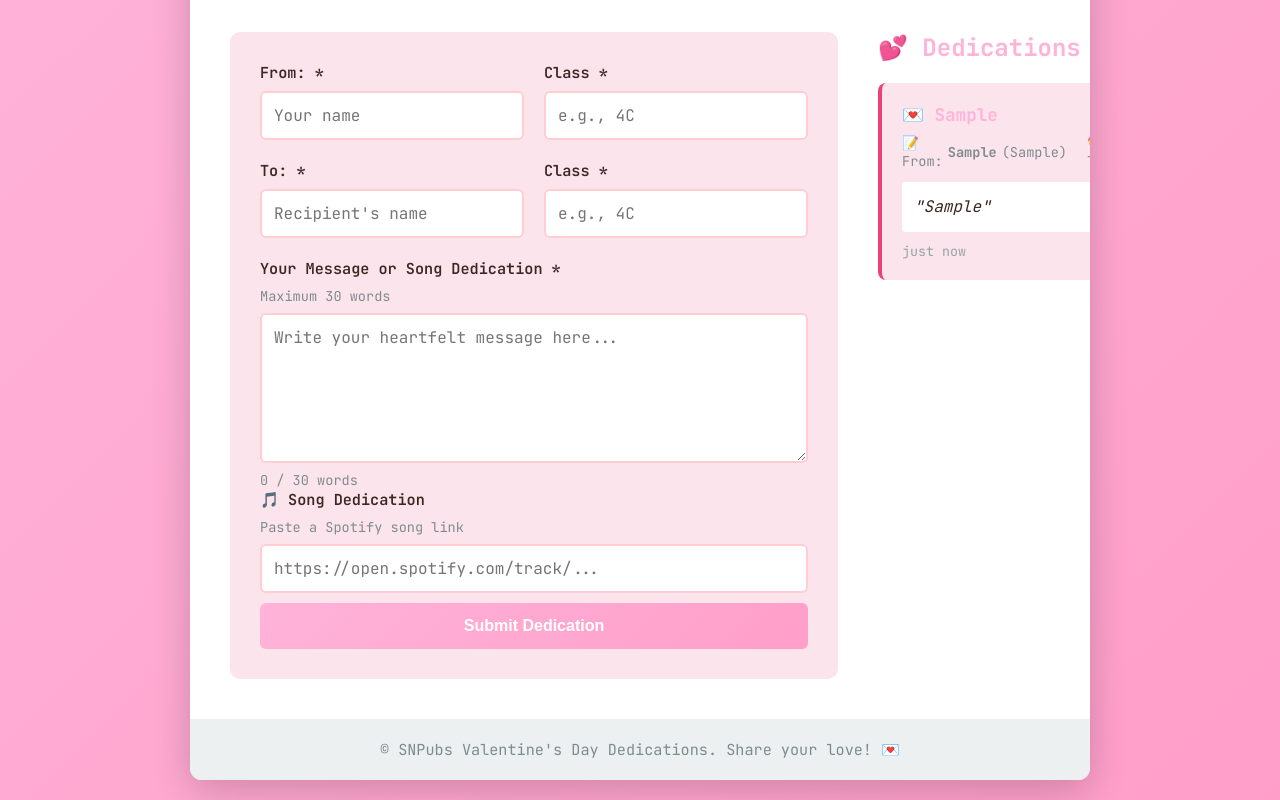
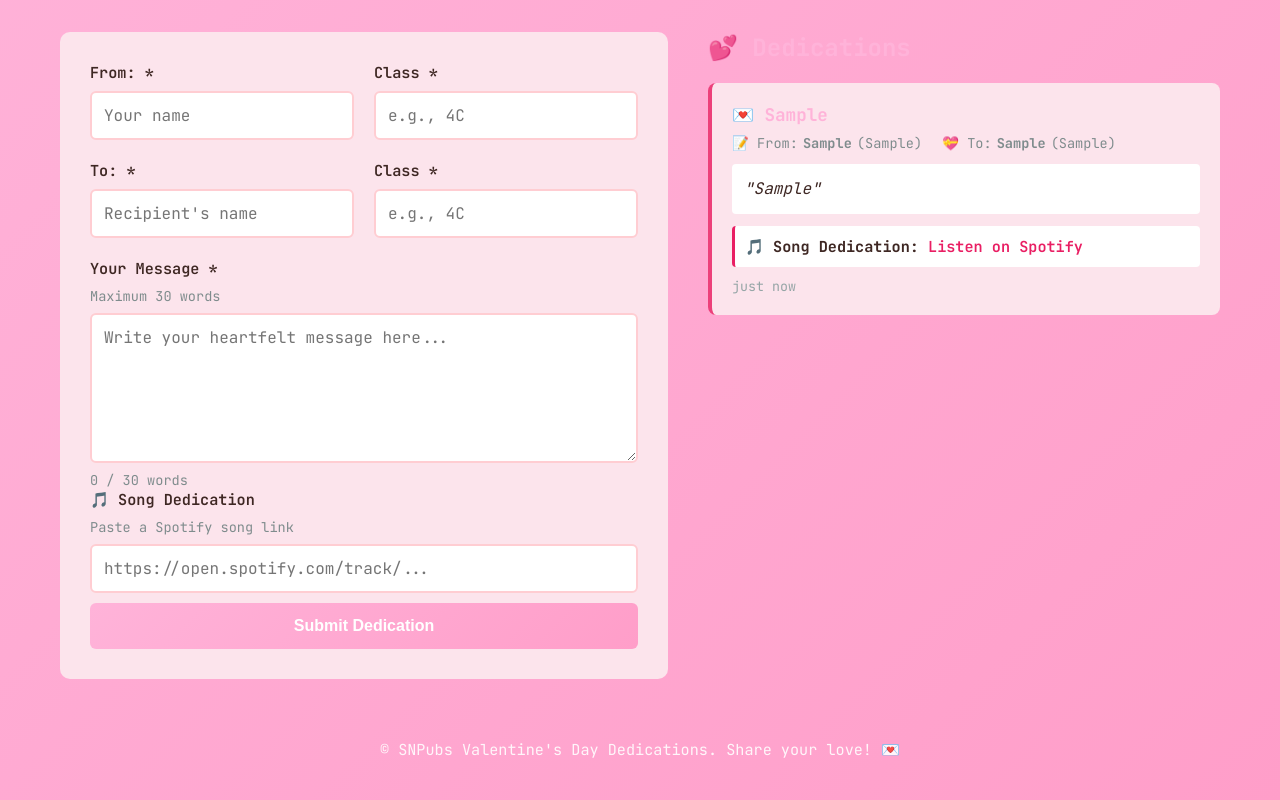
Before and after one commit to avrilwl/snpubsvday, a website: page index.html in a window 1280 px wide. Both pictures are taken after typing "Sample", "Sample", "Sample", "Sample", "Sample", "Sample" into the empty fields and a click on the button "Submit Dedication". Shown: the part 194-994 px from the top of the page. Drawn offline with Linux system fonts and the light colour scheme.

Commit message:
Add files via upload

```diff
--- a/app.js
+++ b/app.js
@@ -142,6 +142,9 @@ function handleFormSubmit(e) {
         recipientName: recipientName.value.trim(),
         recipientClass: recipientClass.value.trim(),
         message: message.value.trim(),
+        spotifyUrl: spotifyUrl.value.trim() || undefined,
+        songTitle: songTitle.textContent || undefined,
+        songArtist: songArtist.textContent || undefined,
         timestamp: new Date()
     };
 
@@ -175,6 +178,11 @@ function renderDedications() {
 // Create a dedication card HTML
 function createDedicationCard(dedication, index) {
     const formattedTime = formatDate(dedication.timestamp);
+    const spotifySection = dedication.spotifyUrl ? `
+        <div class="dedication-song">
+            🎵 <strong>Song Dedication:</strong> <a href="${escapeHtml(dedication.spotifyUrl)}" target="_blank" rel="noopener noreferrer">Listen on Spotify</a>
+        </div>
+    ` : '';
 
     return `
         <div class="dedication-card">
@@ -184,6 +192,7 @@ function createDedicationCard(dedication, index) {
                 <span>💝 To: <strong>${escapeHtml(dedication.recipientName)}</strong> (${escapeHtml(dedication.recipientClass)})</span>
             </div>
             <p class="dedication-message">"${escapeHtml(dedication.message)}"</p>
+            ${spotifySection}
             <small style="color: #95a5a6; margin-top: 10px; display: block;">${formattedTime}</small>
         </div>
     `;
--- a/index.html
+++ b/index.html
@@ -69,7 +69,7 @@
                     </div>
 
                     <div class="form-group full-width">
-                        <label for="message">Your Message or Song Dedication *</label>
+                        <label for="message">Your Message *</label>
                         <p class="hint">Maximum 30 words</p>
                         <textarea
                             id="message"
--- a/styles.css
+++ b/styles.css
@@ -27,12 +27,12 @@ body {
 }
 
 .container {
-    max-width: 900px;
+    max-width: 100%;
     margin: 0 auto;
-    background: white;
-    border-radius: 12px;
-    box-shadow: 0 10px 40px rgba(0, 0, 0, 0.2);
-    overflow: hidden;
+    background: transparent;
+    border-radius: 0;
+    box-shadow: none;
+    overflow: visible;
 }
 
 header {
@@ -59,6 +59,7 @@ main {
     display: grid;
     grid-template-columns: 1fr 1fr;
     gap: 40px;
+    background: transparent;
 }
 
 .form-section {
@@ -295,10 +296,10 @@ main {
 }
 
 footer {
-    background: #ecf0f1;
+    background: transparent;
     padding: 20px;
     text-align: center;
-    color: #7f8c8d;
+    color: rgba(255, 255, 255, 0.9);
     font-size: 0.95rem;
 }
 
```
